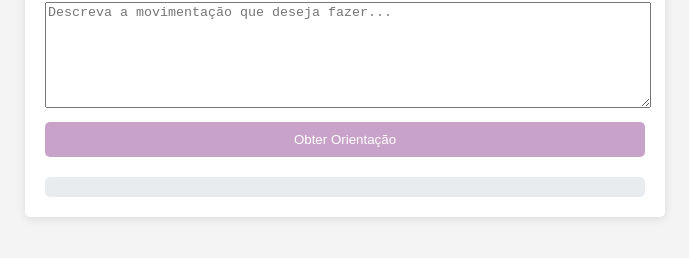
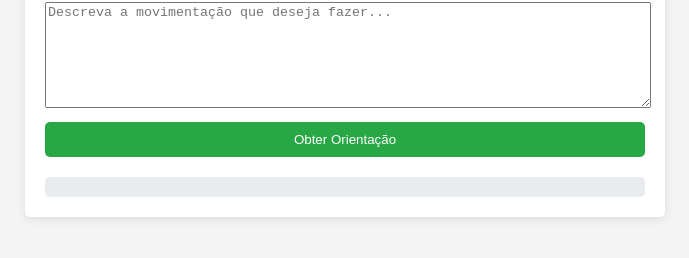
Before and after one commit to Compmaster-tech/App-Movimentos, a plain HTML site: page index.html in a window 1280 px wide. Shown: the part 118-376 px from the top of the page, without its empty margins (295-984 px from the left). Drawn offline with Linux system fonts and the light colour scheme.

Commit message:
Update style.css

```diff
--- a/style.css
+++ b/style.css
@@ -27,7 +27,7 @@ textarea {
 button {
     width: 100%;
     padding: 10px;
-    background-color: #c8a2c8;
+    background-color: #28a745;
     color: white;
     border: none;
     border-radius: 5px;
@@ -35,7 +35,7 @@ button {
 }
 
 button:hover {
-    background-color: #c8a2c8;
+    background-color: #218838;
 }
 
 #resultado {
```
